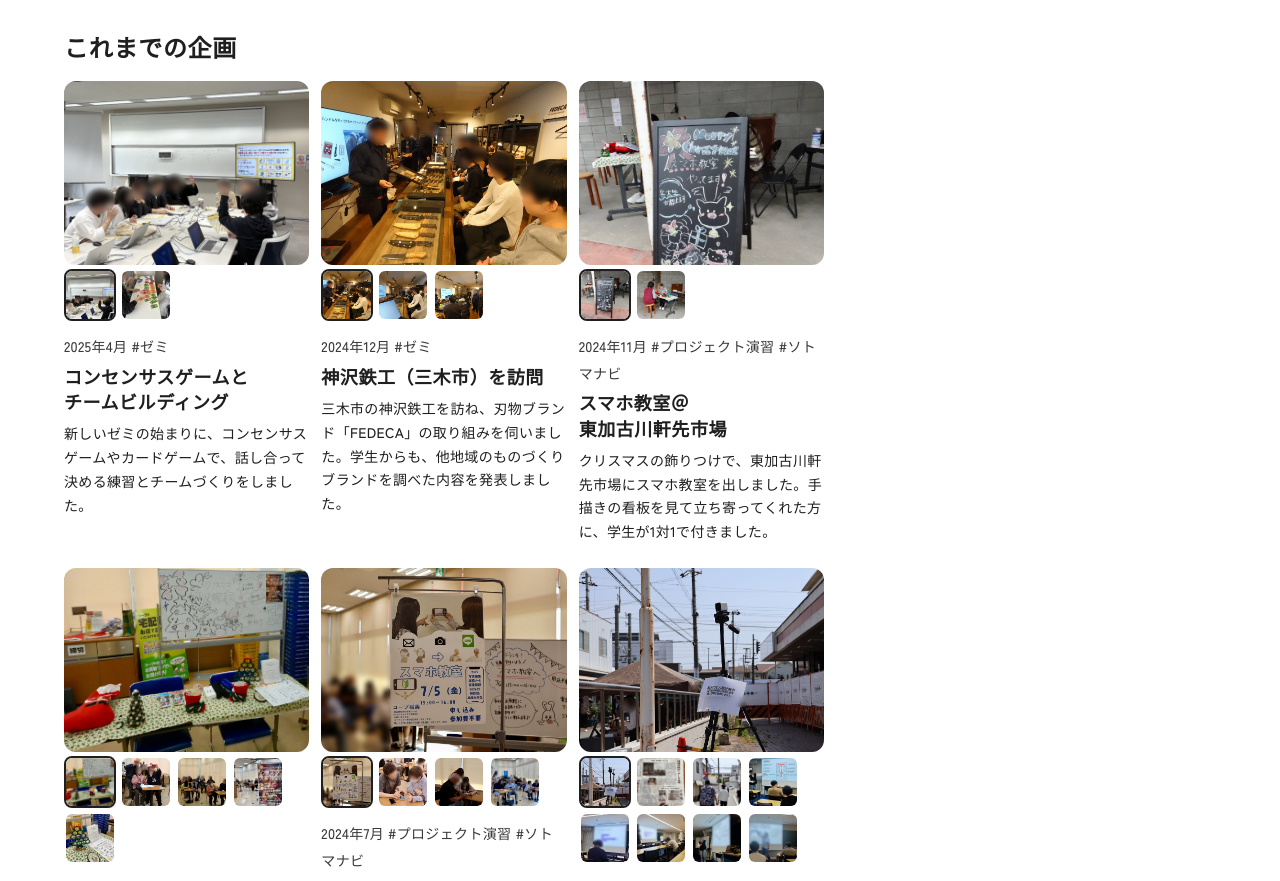
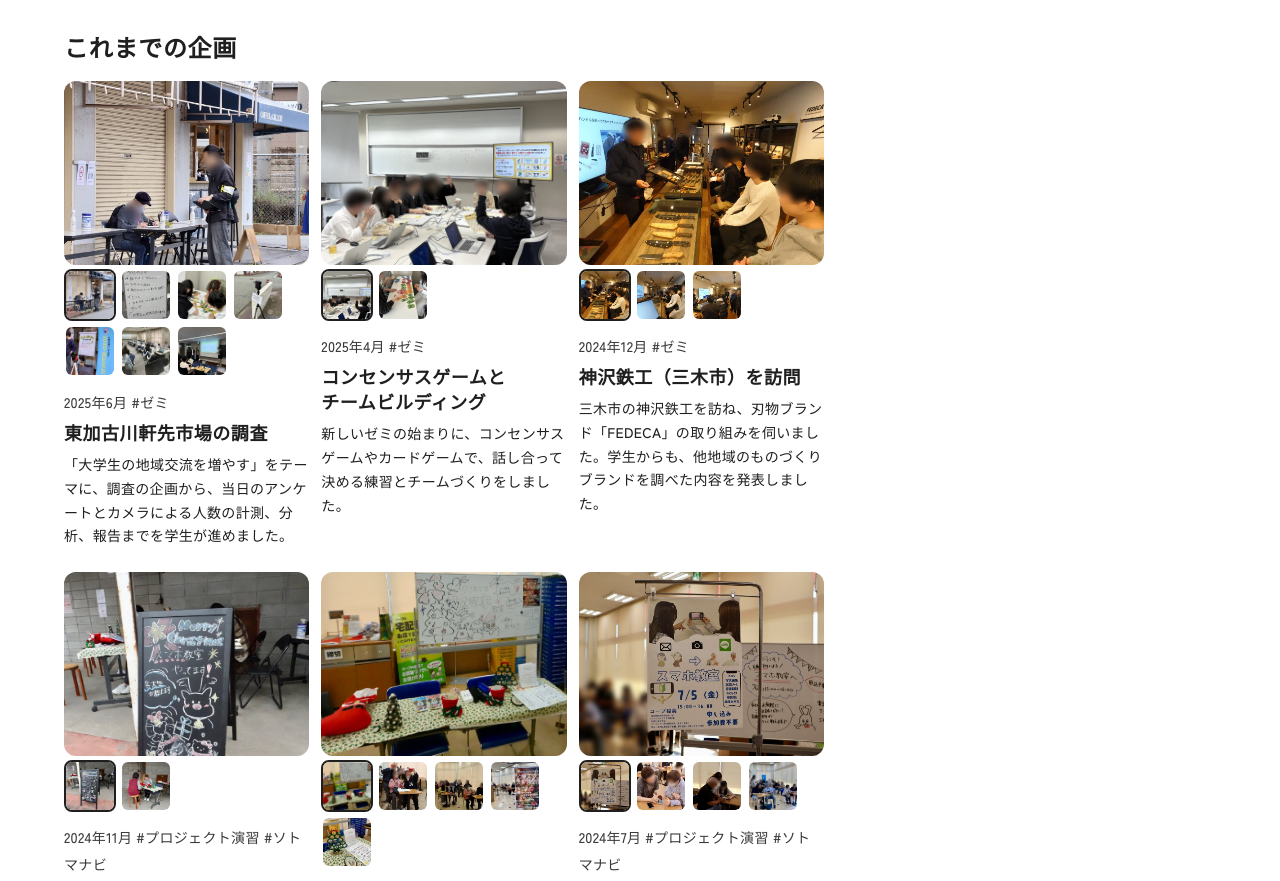
Before and after one commit to koseimiyazaki/myweb, an Astro site: page /seminar in a window 1280 px wide. Shown: the part 1393-2274 px from the top of the page. Built offline with nearby package versions, Linux system fonts and the light colour scheme; Astro itself is replaced by a stand-in of ours; a web font is replaced by a local one.

Commit message:
これまでの企画に2025年6月 東加古川軒先市場の調査を追加
Co-Authored-By: Claude Opus 5.5 <noreply@anthropic.com>
Claude-Session: https://claude.ai/code/session_019HVfXgnykPWVn6ptdB1NJx

```diff
--- a/src/pages/seminar.astro
+++ b/src/pages/seminar.astro
@@ -11,6 +11,23 @@ const activities = [
 
 // これまでの企画。新しいものを上に足す。写真は public/seminar/projects/ に、位置情報を消して置く。
 const projects = [
+  {
+    tags: ['ゼミ'],
+    year: 2025,
+    when: '2025年6月',
+    title: '東加古川軒先市場の調査',
+    text: '「大学生の地域交流を増やす」をテーマに、調査の企画から、当日のアンケートとカメラによる人数の計測、分析、報告までを学生が進めました。',
+    photo: '/seminar/projects/2025-nokisaki-interview.jpg',
+    alt: '軒先市場で来場者にアンケートをお願いする学生',
+    more: [
+      { src: '/seminar/projects/2025-nokisaki-todo.jpg', alt: '「今日やるぞ」と準備の項目を書き出したホワイトボード' },
+      { src: '/seminar/projects/2025-nokisaki-poster.jpg', alt: 'シール投票のアンケート用紙を手描きする学生たち' },
+      { src: '/seminar/projects/2025-nokisaki-camera.jpg', alt: '滞在人数を計測するカメラと掲示' },
+      { src: '/seminar/projects/2025-nokisaki-board.jpg', alt: '会場に置いたシール投票のアンケートとソトマナビののぼり' },
+      { src: '/seminar/projects/2025-nokisaki-analysis.jpg', alt: '集めたデータを分析する学生たち' },
+      { src: '/seminar/projects/2025-nokisaki-report.jpg', alt: '調査結果を報告する学生たち' },
+    ],
+  },
   {
     tags: ['ゼミ'],
     year: 2025,
```
Also changed, not shown: public/seminar/projects/2025-nokisaki-analysis.jpg (added), public/seminar/projects/2025-nokisaki-board.jpg (added), public/seminar/projects/2025-nokisaki-camera.jpg (added), public/seminar/projects/2025-nokisaki-interview.jpg (added), public/seminar/projects/2025-nokisaki-poster.jpg (added), public/seminar/projects/2025-nokisaki-report.jpg (added), public/seminar/projects/2025-nokisaki-todo.jpg (added).
